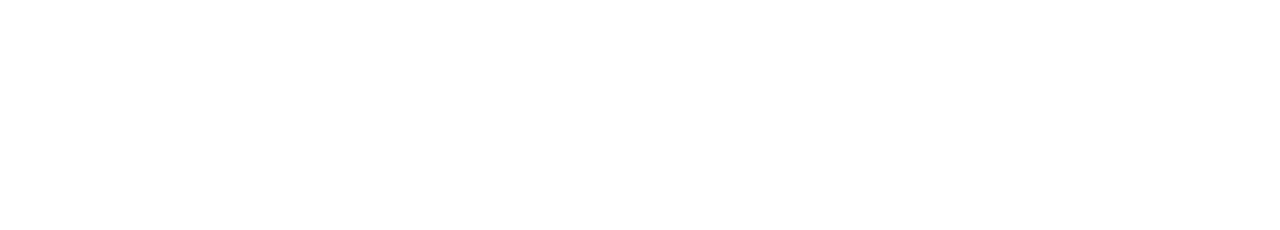
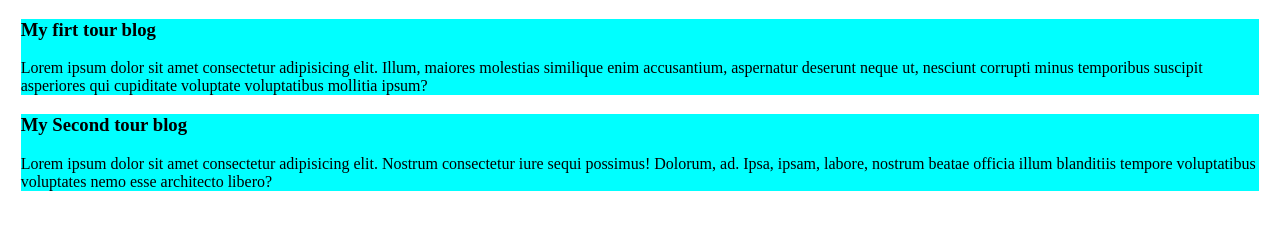
Before and after one commit to shobujjm/My-first-git-hub-repo, a plain HTML site: page index.html in a window 1280 px wide. Drawn offline with Linux system fonts and the light colour scheme.

Commit message:
blog details

```diff
--- a/index.html
+++ b/index.html
@@ -4,8 +4,18 @@
     <meta charset="UTF-8">
     <meta name="viewport" content="width=device-width, initial-scale=1.0">
     <title>My first git hub repo</title>
+    <link rel="stylesheet" href="style/blog.css">
 </head>
 <body>
+    <div>
+        <h3> My firt tour blog</h3>
+        <p> Lorem ipsum dolor sit amet consectetur adipisicing elit. Illum, maiores molestias similique enim accusantium, aspernatur deserunt neque ut, nesciunt corrupti minus temporibus suscipit asperiores qui cupiditate voluptate voluptatibus mollitia ipsum?</p>
+    </div>
+    <div>
+        <h3>My Second tour blog</h3>
+        <p> Lorem ipsum dolor sit amet consectetur adipisicing elit. Nostrum consectetur iure sequi possimus! Dolorum, ad. Ipsa, ipsam, labore, nostrum beatae officia illum blanditiis tempore voluptatibus voluptates nemo esse architecto libero?</p>
+    </div>
+
 
 </body>
 </html>
--- /dev/null
+++ b/style/blog.css
@@ -0,0 +1,4 @@
+div{
+    background-color: aqua;
+    margin: 1%;
+}
```
